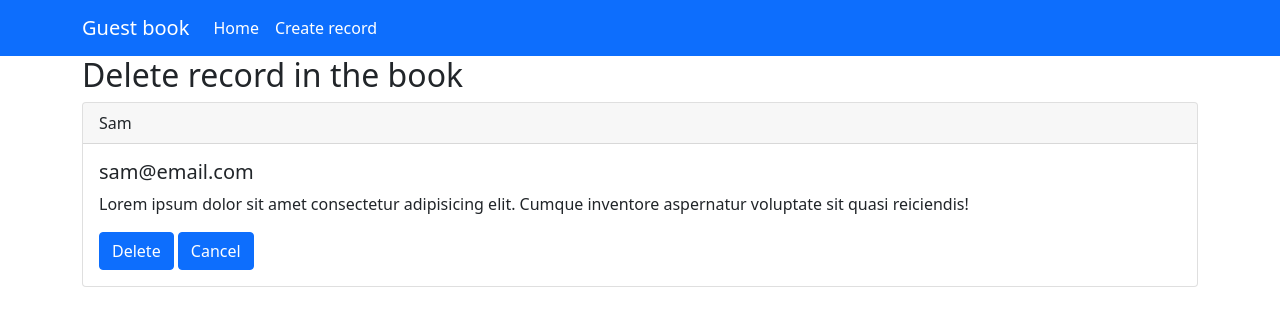
After one commit to tenirina/exam_7, a Django app: page /delete/1 in a window 1280 px wide. The commit adds this page. Shown: the top 326 px of the page. Run offline with Django 4.2, Linux system fonts and the light colour scheme; data comes from the database, SQL or seed files in the repository; some libraries are stand-ins or nearby versions.

Commit message:
Add
Добавлена возможность удаления записи с подтверждением.
Добавлен файл confirm_delete.html

```diff
--- a/app/static/css/style.css
+++ b/app/static/css/style.css
@@ -5,7 +5,7 @@
     padding: 10px;
 }
 .row{
-    padding-left: 20px;
+    padding-left: 15px;
 }
 .errors{
     color: red;
--- a/app/webapp/models.py
+++ b/app/webapp/models.py
@@ -1,4 +1,6 @@
+
 from django.db import models
+from django.utils import timezone
 
 
 class Book(models.Model):
@@ -15,3 +17,8 @@ class Book(models.Model):
     status = models.CharField(verbose_name="Status", null=False, max_length=50, choices=CHOICES, default=CHOICES[0][0])
     is_delete = models.BooleanField(verbose_name="Delete", default=False, null=False)
     deleted_at = models.DateTimeField(verbose_name="Date of delete", null=True, default=None)
+
+    def delete(self, using=None, keep_parents=False):
+        self.deleted_at = timezone.now()
+        self.is_delete = True
+        self.save()
--- /dev/null
+++ b/app/webapp/templates/confirm_delete.html
@@ -0,0 +1,23 @@
+{% extends 'base.html' %}
+
+{% block content %}
+    <div class="main">
+        <h2> Delete record in the book </h2>
+        <div class="card">
+              <div class="card-header">
+                {{ record.name }}
+              </div>
+              <div class="card-body">
+                <h5 class="card-title">{{ record.email }}</h5>
+                <p class="card-text">{{ record.text }}</p>
+                <form action="{% url 'confirm_delete' record.pk %}" method="POST">
+                    {% csrf_token %}
+                    <input type="submit" class="btn btn-primary" value="Delete">
+                    <a href="{% url 'index' %}" class="btn btn-primary">Cancel</a>
+                </form>
+              </div>
+        </div>
+    </div>
+{% endblock %}
+
+{% csrf_token %}
--- a/app/webapp/urls.py
+++ b/app/webapp/urls.py
@@ -1,10 +1,12 @@
 from django.urls import path
 
 from webapp.view.base import index_view
-from webapp.view.record import create_view, update_view
+from webapp.view.record import create_view, update_view, delete_view, confirm_delete_view
 
 urlpatterns = [
     path("", index_view, name='index'),
     path("create/", create_view, name="create"),
-    path("update/<int:pk>", update_view, name="update")
+    path("update/<int:pk>", update_view, name="update"),
+    path("delete/<int:pk>", delete_view, name='delete'),
+    path("confirm-delete/<int:pk>", confirm_delete_view, name='confirm_delete')
 ]
--- a/app/webapp/view/record.py
+++ b/app/webapp/view/record.py
@@ -55,3 +55,14 @@ def update_view(request, pk):
             record.save()
             return redirect('index')
     return render(request, 'update.html', context={'record': record, 'form': form})
+
+
+def delete_view(request, pk):
+    record = get_object_or_404(Book, pk=pk)
+    return render(request, "confirm_delete.html", context={'record': record})
+
+
+def confirm_delete_view(request, pk):
+    record = get_object_or_404(Book, pk=pk)
+    record.delete()
+    return redirect("index")
```
Also changed, not shown: app/webapp/templates/index.html (+7 -5 lines).
